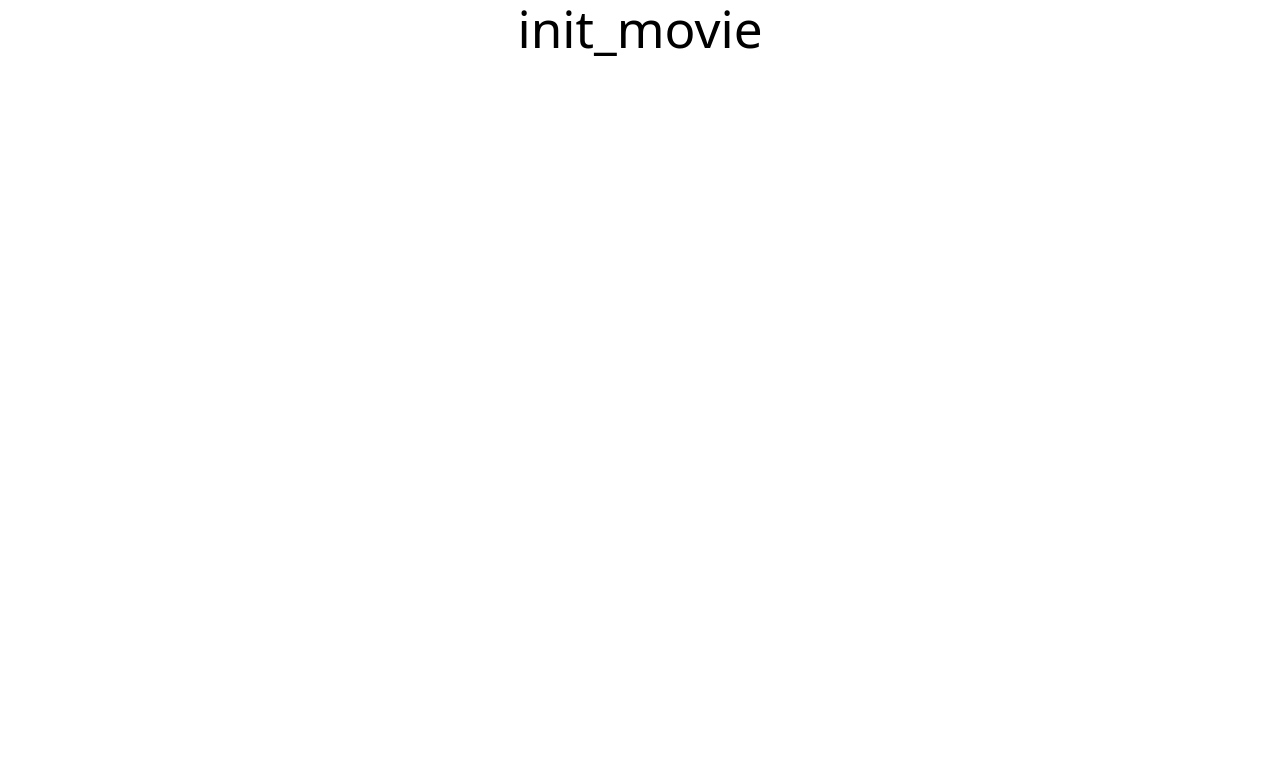
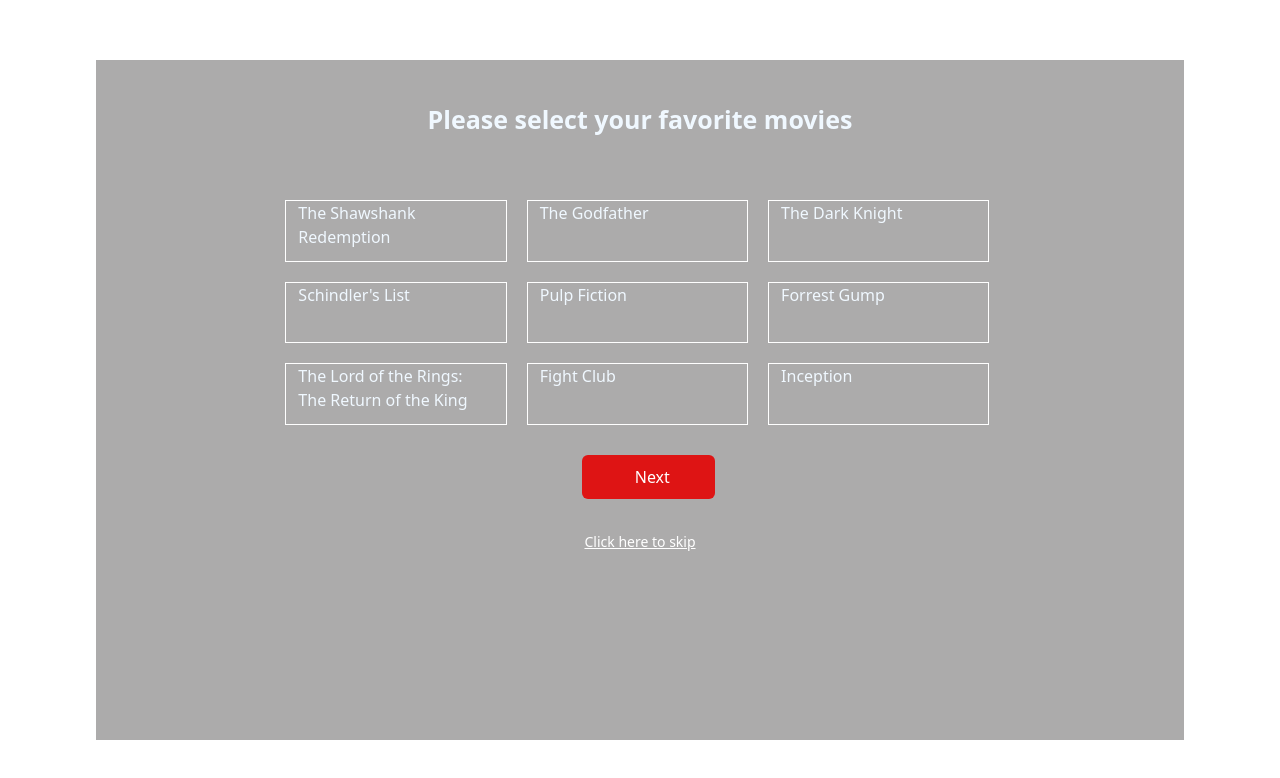
Before and after one commit to SMunib/Watcher, a React (Vite) app in the folder front-end/: page /init_movie in a window 1280 px wide. Shown: the top 778 px of the page. Built offline with nearby package versions, Linux system fonts and the light colour scheme.

Commit message:
init_started

```diff
--- a/front-end/src/App.jsx
+++ b/front-end/src/App.jsx
@@ -4,7 +4,7 @@ import Login from './components/login';
 import Register from './components/register';
 import Priority from './components/priority';
 import Init_movie from './components/init_movie';
-// import Home from './components/Home';
+import Home from './components/home';
 
 function App() {
 
@@ -18,7 +18,7 @@ function App() {
         <Route  path="/Register"  element={<Register />} />
         <Route  path="/Priority"  element={<Priority />} />
         <Route  path="/init_movie"  element={<Init_movie />} />
-        {/* <Route  path="/Home"  element={<Home />} />   */}
+        <Route  path="/Home"  element={<Home />} />
         <Route  path="/Login" element={<Login />}  />
       </Routes>
     </Router>
--- a/front-end/src/Style.css
+++ b/front-end/src/Style.css
@@ -177,7 +177,6 @@ body {
     background-color: rgba(240, 237, 237, 0.9) !important;
   }
   /* priotiy */
-
   .in {
     /* display: flex !important; */
     justify-content: center !important;
@@ -190,8 +189,8 @@ body {
     width: 85vw; /* 80% of viewport width */
     height: 85vh; /* 80% of viewport height */
     background-color: rgba(90, 88, 88, 0.5);
+  }
 
-  }
   .row {
     display: flex !important;
     justify-content: center !important;
@@ -199,7 +198,7 @@ body {
     display: flex;
     flex-direction: row;
     width: 110%;
-    height: 10.5%;
+    height: 12%;
     padding-top:20px;
     padding-right: 90px;
     gap: 20px;
@@ -217,9 +216,7 @@ body {
     padding: 30px;
     padding-left: 470px;
     padding-right: 470px;
-
     /* width: 50%; */
-
   }
   .column.selected {
     /* Styles for selected columns */
@@ -227,3 +224,28 @@ body {
     border-color: #ff0000; /* Example border color */
     color: #000; /* Example text color */
   }
+.select{
+  display: flex;
+  justify-content: center;
+  align-items: center;
+  text-align: center;
+  font-size: 25px;
+  font-weight: bold;
+  height: 120px;
+}
+.btn-oval-b{
+  width: calc(40% - 2 * 0.25rem) !important;
+  padding-top: 10px !important;
+  padding-bottom: 10px !important;
+  padding-left: 20px !important;
+  border: none !important;
+  background-color: #de1414 !important;
+}
+.skiplink{
+  font-size: 14px;
+  color: white;
+  text-decoration: underline;
+  display: block;
+  text-align: center;
+  margin-top: -10px !important;
+}
--- /dev/null
+++ b/front-end/src/components/home.jsx
@@ -0,0 +1,7 @@
+import React from 'react'
+
+export default function home() {
+  return (
+    <div>home</div>
+  )
+}
--- a/front-end/src/components/init_movie.jsx
+++ b/front-end/src/components/init_movie.jsx
@@ -1,7 +1,101 @@
-import React from 'react'
+import React, { useState } from 'react';
+import { useLocation, useNavigate, Link } from 'react-router-dom';
+import { Button } from 'react-bootstrap';
 
 export default function init_movie() {
-  return (
-    <h1 style={{ color: 'black' }}>init_movie</h1>
-  )
+    // const location = useLocation();
+    // const selectedGenres = location.state.selectedGenres;
+
+    // useEffect(() => {
+    //     // GET request to fetch movies when the component mounts
+    //     axios.get('http://localhost:5000/api/movies')
+    //         .then(response => {
+    //             setMovies(response.data);
+    //         })
+    //         .catch(error => {
+    //             console.error('Error fetching movies:', error);
+    //         });
+    // }, []);
+    const [selectedMovies, setSelectedMovies] = useState([]);
+    const navigate = useNavigate();
+    const moviess = [
+        "The Shawshank Redemption",
+        "The Godfather",
+        "The Dark Knight",
+        "Schindler's List",
+        "Pulp Fiction",
+        "Forrest Gump",
+        "The Lord of the Rings: The Return of the King",
+        "Fight Club",
+        "Inception"
+    ];
+    const groupedMoviess = moviess.reduce((acc, curr, index) => {
+        if (index % 3 === 0) {
+            acc.push([curr]);
+        } else {
+            acc[acc.length - 1].push(curr);
+        }
+        return acc;
+    }, []);
+
+    const handleMovieClick = (movie) => {
+        setSelectedMovies((prevSelectedMovies) => {
+            if (prevSelectedMovies.includes(movie)) {
+                // If the movie is already selected, remove it from the list
+                return prevSelectedMovies.filter((selectedMovie) => selectedMovie !== movie);
+            } else {
+                // If the movie is not selected, add it to the list
+                return [...prevSelectedMovies, movie];
+            }
+        });
+    };
+
+    const handleNextClick = () => {
+        console.log('Selected movies for next:', selectedMovies);
+         //     axios.post('http://localhost:5000/api/genres', { selectedMovies })
+    //         .then(result => {
+    //             console.log(result);
+    //             if (result.data.status === 200) {
+    //                 navigate('/home');
+    //             } else {
+    //                 alert(result.data.message);
+    //             }
+    //         })
+    //         .catch(err => console.log(err));
+    // }, [selectedMovies]);
+        navigate('/home');
+        // Add logic to navigate to the next page or perform any other action
+    };
+
+    return (
+        <div className='main'>
+            <div className='imgDiv'></div>
+            <div className='in'>
+                <div className='select'>
+                    Please select your favorite movies
+                </div>
+                {groupedMoviess.map((row, rowIndex) => (
+                    <div key={rowIndex} className='row'>
+                        {row.map((movie, colIndex) => (
+                            <div
+                                key={colIndex}
+                                className={`column ${selectedMovies.includes(movie) ? 'selected' : ''}`}
+                                onClick={() => handleMovieClick(movie)}
+                            >
+                                {movie}
+                            </div>
+                        ))}
+                    </div>
+                ))}
+                <div className='row1'>
+                    <Button variant="primary" type="submit" className="btn-oval mx-3 mb-3" onClick={handleNextClick}>
+                        Next
+                    </Button>
+                    <Link to="/home" className="skiplink mt-3 mb-2" >
+                        Click here to skip
+                    </Link>
+                </div>
+            </div>
+        </div>
+    );
 }
--- a/front-end/src/components/priority.jsx
+++ b/front-end/src/components/priority.jsx
@@ -1,14 +1,12 @@
 import React from 'react';
 import { Button } from 'react-bootstrap';
 import axios from 'axios';
-import { FiLogIn } from 'react-icons/fi';
 import { useEffect, useState } from 'react';
-import { useNavigate } from 'react-router-dom';
+import { Link, useNavigate } from 'react-router-dom';
 
 
 export default function priority() {
-  const [genress, setGenress] = useState([]);
-    const [genres, setGenres] = useState([]);
+    const [genress, setGenres] = useState([]);
     const [selectedGenres, setSelectedGenres] = useState([]);
     const navigate = useNavigate();
     useEffect(() => {
@@ -43,26 +41,20 @@ export default function priority() {
           const handleNextClick = () => {
             console.log('Selected genres for next:', selectedGenres);
             navigate('/init_movie');
-            axios.post('http://localhost:5000/api/genres',{selectedGenres})
-            .then(result=>{
-              console.log(result)
-              if(result.data.status === 200){
-                navigate('/init_movie');
-              }
-                else {
-                  // Show error message if email or password is incorrect
 
-                  alert(result.data.message);
-                }
-                })
-                .catch(err=> console.log(err))
 
             };
+          // const handleskip = () => {
+          //   navigate('/home');
+          // };
 
   return (
     <div className='main'>
         <div className='imgDiv'></div>
         <div className='in'>
+          <div className='select'>
+          Please select your 3 favorite genres
+          </div>
             {groupedGenres.map((row, rowIndex) => (
             <div key={rowIndex} className='row'>
                 {row.map((genre, colIndex) => (
@@ -81,6 +73,9 @@ export default function priority() {
                     <Button variant="primary" type="submit" className="btn-oval mx-3 mb-3" onClick={handleNextClick}>
                         Next
                     </Button>
+                    <Link to="/home" className="skiplink mt-3 mb-2" >
+                      Click here to skip
+                    </Link>
                 </div>
         </div>
     </div>
```
